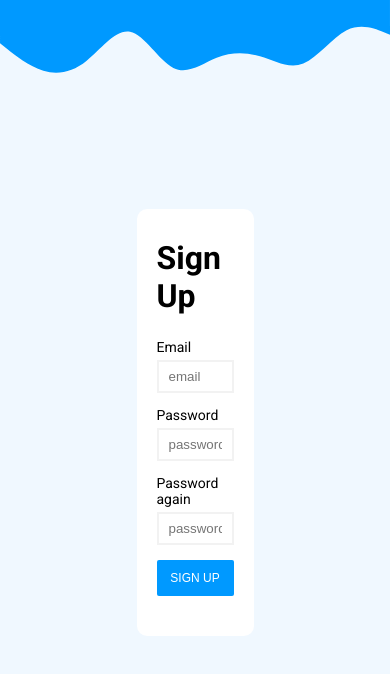
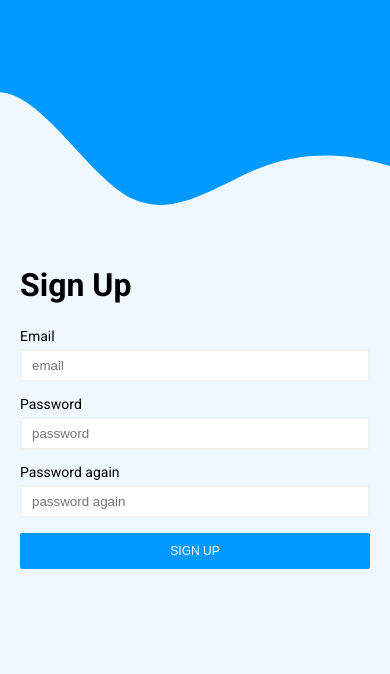
Before and after one commit to AOB-Creator/reaction, a plain HTML site: page index.html in a window 390 px wide. Drawn offline with Linux system fonts and the light colour scheme.

Commit message:
quite change

```diff
--- a/authenticated.css
+++ b/authenticated.css
@@ -26,6 +26,8 @@
     justify-content: center;
     align-items: center;
     height: 100vh;
+    overflow-x: hidden;
+    position: relative;
 }
 
 .waves{
@@ -86,8 +88,9 @@
 @media screen and (max-width: 600px) {
     .loginbtn{
         width: 100%;
+
         padding: 10px 20px;
-        margin-top: 20px;
+        margin-top: 15px;
     }
 
 
@@ -124,12 +127,14 @@
 /* sign up *//* sign up *//* sign up *//* sign up *//* sign up *//* sign up */
 
 .sign-up{
+    position: relative;
     height: 100vh;
     display: flex;
     justify-content: center;
     align-items: center;
     font-family: var(--fnt);
     background-color:aliceblue;
+
 }
 .center-sign-up{
     width: 30%;
@@ -171,3 +176,25 @@
     font-size: 12px;
     cursor: pointer;
 }
+
+
+@media (max-width: 600px) {
+    .sign-up{
+        overflow: hidden !important;
+        height: 100vh !important;
+    }
+    .waves{
+        position: absolute;
+        height: 30%;
+        top: 0;
+        z-index: 0;
+    }
+    .center-sign-up{
+        width: 100%;
+        height: auto;
+        padding: 30px 20px;
+        border-radius: 10px;
+        background: transparent;
+        z-index: 3;
+    }
+}
--- a/pages.css
+++ b/pages.css
@@ -1,8 +1,15 @@
+@import url('https://fonts.googleapis.com/css2?family=Roboto:ital,wght@0,100;0,300;0,400;0,500;0,700;1,100;1,300;1,400;1,500;1,700&display=swap');
+
+:root{
+    --fnt: 'Roboto', sans-serif;
+}
+
 .section1{
     height: 100vh;
     background-color: yellow;
     display: flex;
     justify-content: center;
     align-items: center;
+    font-family: var(--fnt);
     color: black;
 }
```
